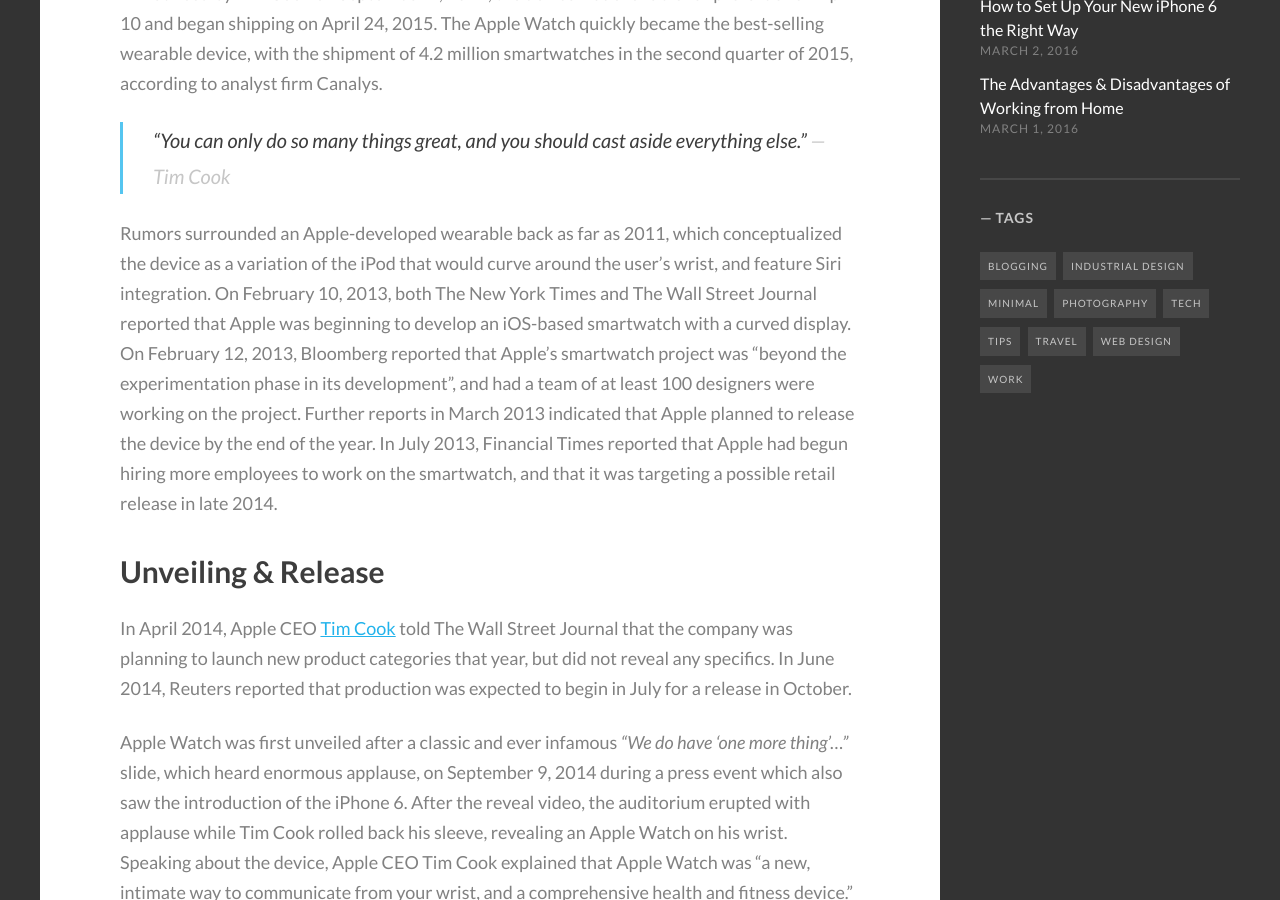
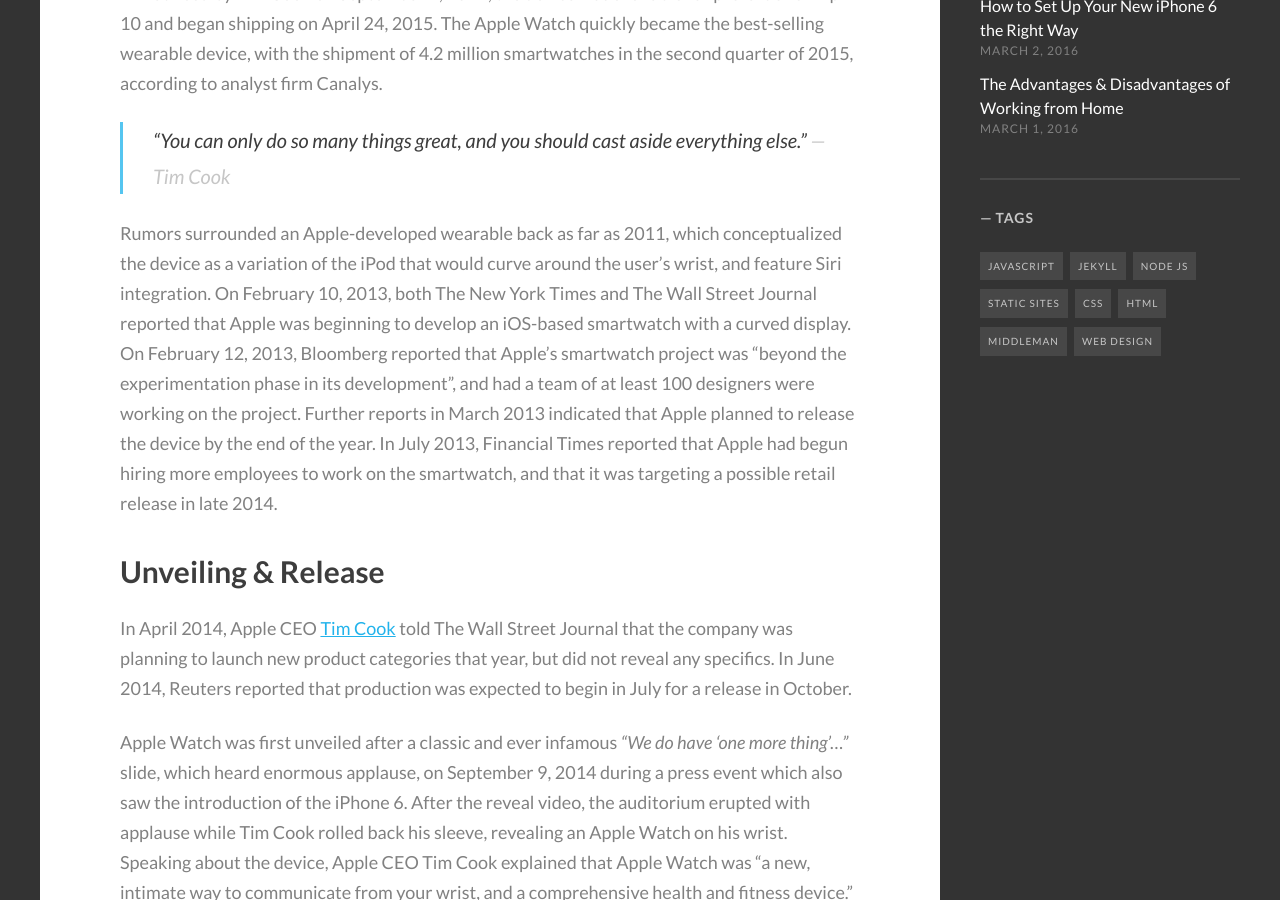
Before and after one commit to Farhan786555/farhan, a Jekyll site: the page built from _posts/2016-03-22-a-week-with-the-apple-watch.md, in a window 1280 px wide and 900 px high, scrolled down 1219 px. Built offline with Jekyll 4.4.1, drawn with Linux system fonts in a browser that asks for light colours; some web fonts are replaced; some of the changed text lies outside the part shown.

Commit message:
updated post tags

```diff
--- a/_posts/2016-03-01-the-advantages-and-disadvantages-of-working-from-home.md
+++ b/_posts/2016-03-01-the-advantages-and-disadvantages-of-working-from-home.md
@@ -3,7 +3,7 @@ layout: post
 title:  "The Advantages & Disadvantages of Working from Home"
 date:   2016-03-01
 banner_image: Desk.jpg
-tags: [tips, work]
+tags: [Javascript, html]
 ---
 
 A work at home parent is an entrepreneur who works from home and integrates parenting into his or her business activities. They are sometimes referred to as a WAHM *(work at home mom)* or a WAHD *(work at home dad)*.
--- a/_posts/2016-03-02-set-up-your-new-iphone-6-the-Right-Way.md
+++ b/_posts/2016-03-02-set-up-your-new-iphone-6-the-Right-Way.md
@@ -3,7 +3,7 @@ layout: post
 title:  "How to Set Up Your New iPhone 6 the Right Way"
 date:   2016-03-02
 banner_image: iPhone-6.jpg
-tags: [tips, tech]
+tags: [Javascript, Node Js]
 ---
 The **iPhone 6** and **iPhone 6 Plus** are [smartphones](https://en.wikipedia.org/wiki/Smartphone) designed and marketed by Apple Inc. The devices are part of the iPhone series and were unveiled on September 9, 2014, and released on September 19, 2014. The iPhone 6 and iPhone 6 Plus jointly serve as successors to the iPhone 5C and iPhone 5S.
 
--- a/_posts/2016-03-19-basic-rules-for-walking-in-the-mountains.md
+++ b/_posts/2016-03-19-basic-rules-for-walking-in-the-mountains.md
@@ -3,7 +3,7 @@ layout: post
 title:  "Basic Rules For Walking In The Mountains"
 date:   2016-03-19
 banner_image: Mountain.jpg
-tags: [travel, photography]
+tags: [html, css]
 ---
 
 In the *United States, Canada, the Republic of Ireland, and United Kingdom,* **hiking** refers to walking outdoors on a trail, or off trail, for recreational purposes. A day hike refers to a hike that can be completed in a single day. However, in the United Kingdom, the word walking is also used, as well as rambling, while walking in mountainous areas is called hillwalking. In Northern England, Including the Lake District and Yorkshire Dales, fellwalking describes hill or mountain walks, as fell is the common word for both features there.
--- a/_posts/2016-03-22-a-week-with-the-apple-watch.md
+++ b/_posts/2016-03-22-a-week-with-the-apple-watch.md
@@ -3,7 +3,7 @@ layout: post
 title:  "Review: A Week With the Apple Watch"
 date:   2016-03-22
 banner_image: Apple-Watch.jpg
-tags: [minimal, tech, industrial design]
+tags: [Jekyll, Static Sites, html]
 ---
 The **Apple Watch** is a smartwatch developed by [Apple Inc](http://www.apple.com/). It incorporates fitness tracking and health-oriented capabilities as well as integration with iOS and other Apple products and services. The device is available in four variants: Apple Watch Sport, Apple Watch, Apple Watch Hermès, and Apple Watch Edition. The Watch is distinguished by different combinations of cases and first or third party interchangeable bands. Apple Watch relies on a wirelessly connected iPhone to perform many of its default functions such as calling and texting. It is compatible with the iPhone 5 or later models running iOS 8.2 or later, through the use of Bluetooth or Wi-Fi.
 
--- a/_posts/2016-03-23-Graphic-Designer-On-The-Road.md
+++ b/_posts/2016-03-23-Graphic-Designer-On-The-Road.md
@@ -3,7 +3,7 @@ layout: post
 title:  "Graphic Designer On The Road"
 date:   2016-03-23
 banner_image: road.jpg
-tags: [web design, blogging]
+tags: [web design, middleman]
 ---
 
 A graphic designer is a professional within the graphic design and graphic arts industry who assembles together images, typography, or motion graphics to create a piece of design. A graphic designer creates the graphics primarily for published, printed or electronic media, such as brochures (sometimes) and advertising. They are also sometimes responsible for typesetting, illustration, user interfaces, web design, or take a teaching position. A core responsibility of the designer's job is to present information in a way that is both accessible and memorable.
```
